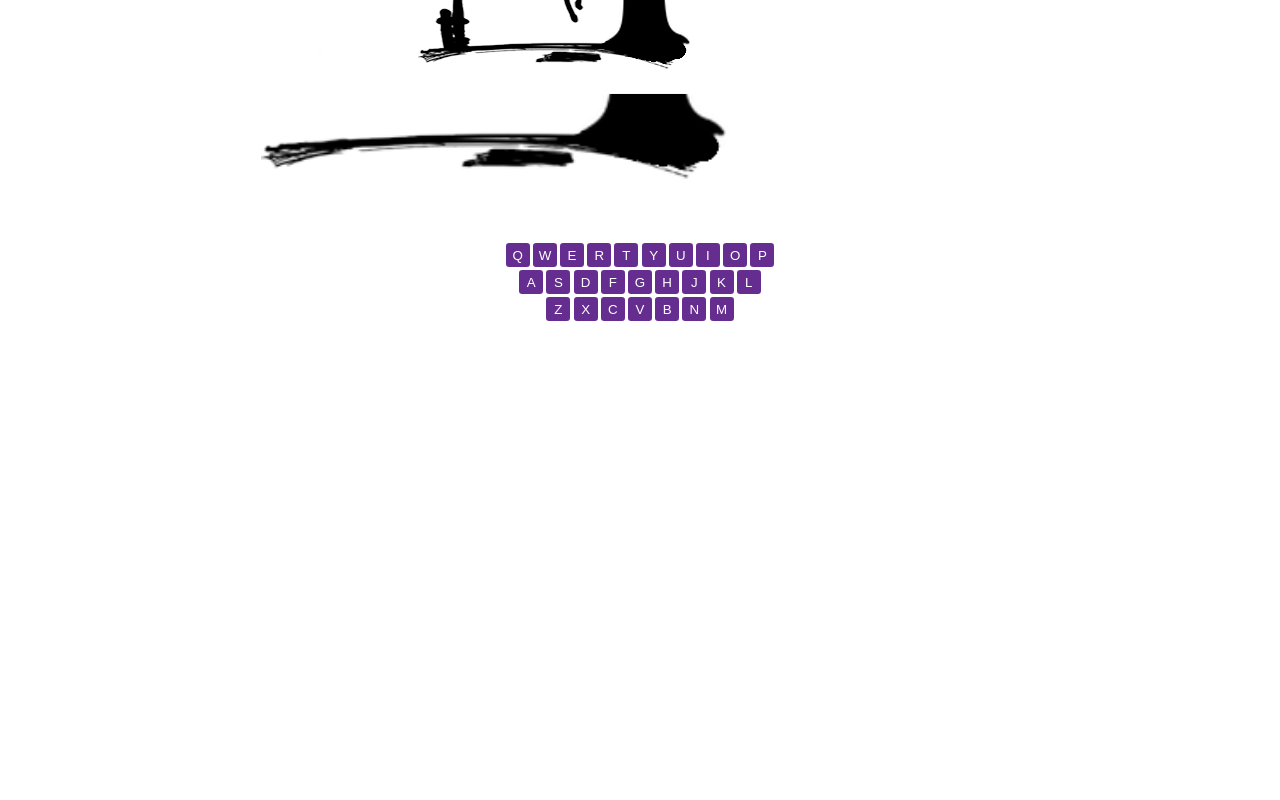
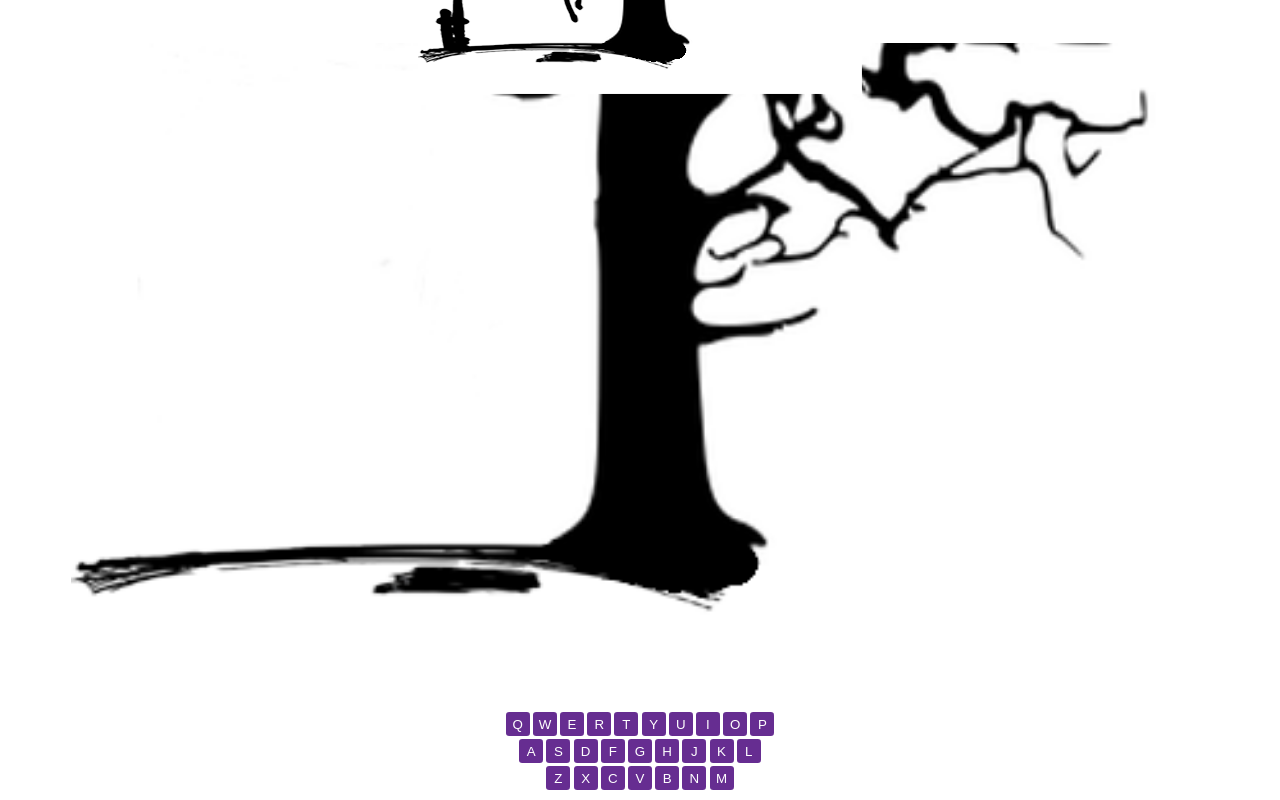
Before and after one commit to Piecuch-Patryk/hangman, a Vue app: page / in a window 1280 px wide. Shown: the part 757-1557 px from the top of the page. Before the commit the page ends 1088 px from the top, so only its background shows below. Built offline with nearby package versions, Linux system fonts and the light colour scheme.

Commit message:
Add some styles.

```diff
--- a/src/components/Game.vue
+++ b/src/components/Game.vue
@@ -58,7 +58,8 @@ export default {
 
   .img-wrapper {
     img {
-      width: 60%;
+      width: 90%;
+      margin-bottom: 1rem;
     }
   }
 }
--- a/src/components/Keyboard.vue
+++ b/src/components/Keyboard.vue
@@ -27,6 +27,7 @@ export default {
 
 <style lang="scss" scoped>
 .keyboard {
+  margin-top: 1rem;
   .letter {
     background-color: #662d91;
     color: #fff;
```
